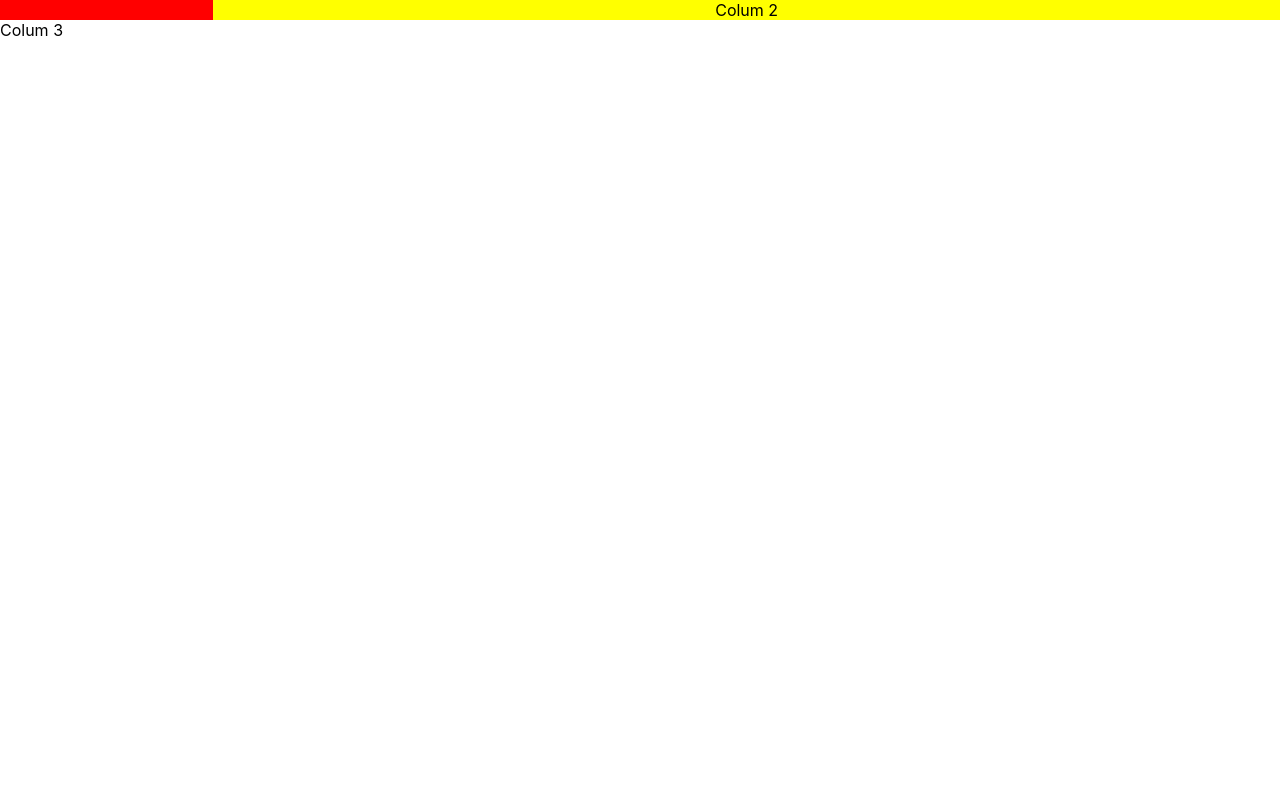
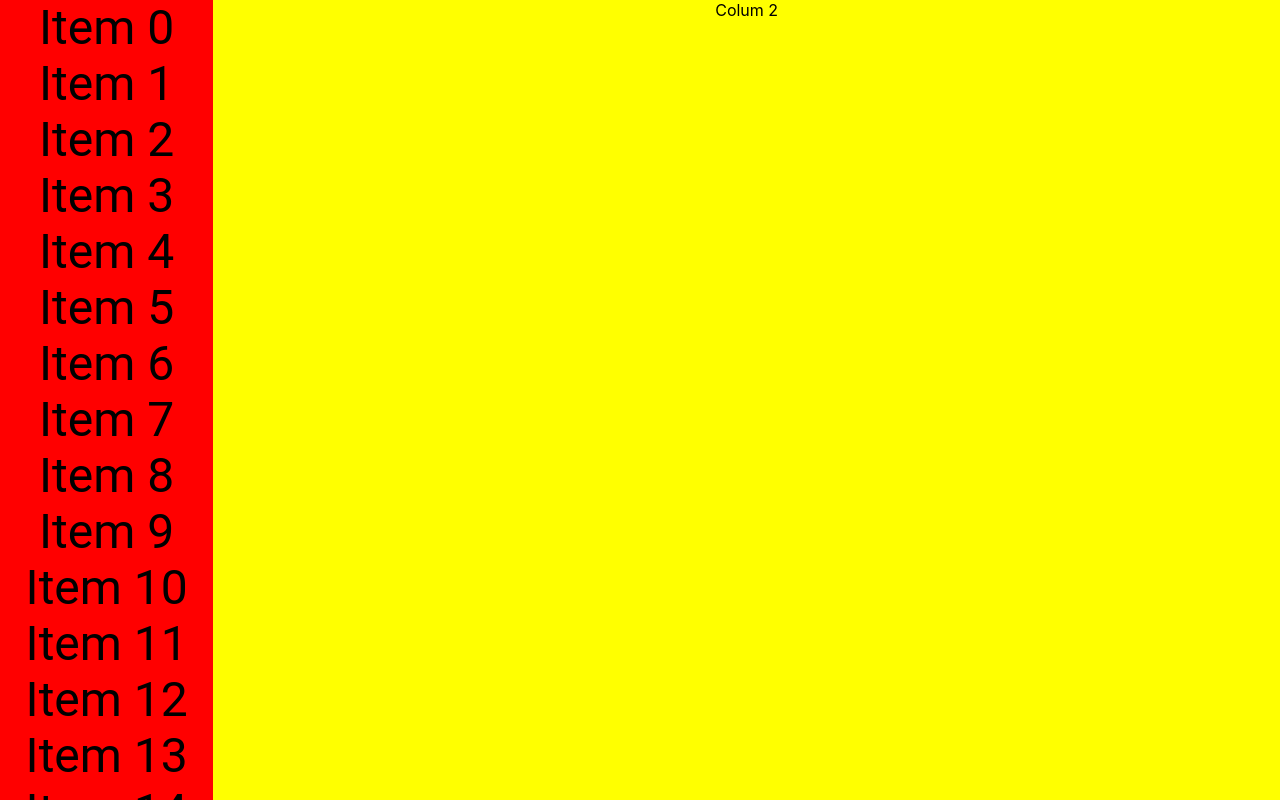
Before and after one commit to dineshabey/react-MUI, a React (Create React App) app: page / in a window 1280 px wide. Shown: the top 800 px of the page. Built offline with nearby package versions, Linux system fonts and the light colour scheme.

Commit message:
create row and col using Array  -Nested GRID

```diff
--- a/src/layouts/NestedGrid.js
+++ b/src/layouts/NestedGrid.js
@@ -6,9 +6,12 @@ export default function NestedGrid() {
         <div>
             <Grid container>
                 <Grid item xs={5} sm={4} md={2} sx={{ bgcolor: 'red' }}>
-                    <Typography>
-
-                    </Typography>
+                    {Array.from(Array(20)).map((val, key) => {
+                        return (<Typography
+                            variant='h3'
+                            key={key}
+                        >Item {key}</Typography>);
+                    })}
                 </Grid>
                 <Grid item xs={7} sm={8} md={10} sx={{ bgcolor: 'yellow' }}>
                     Colum 2
```
